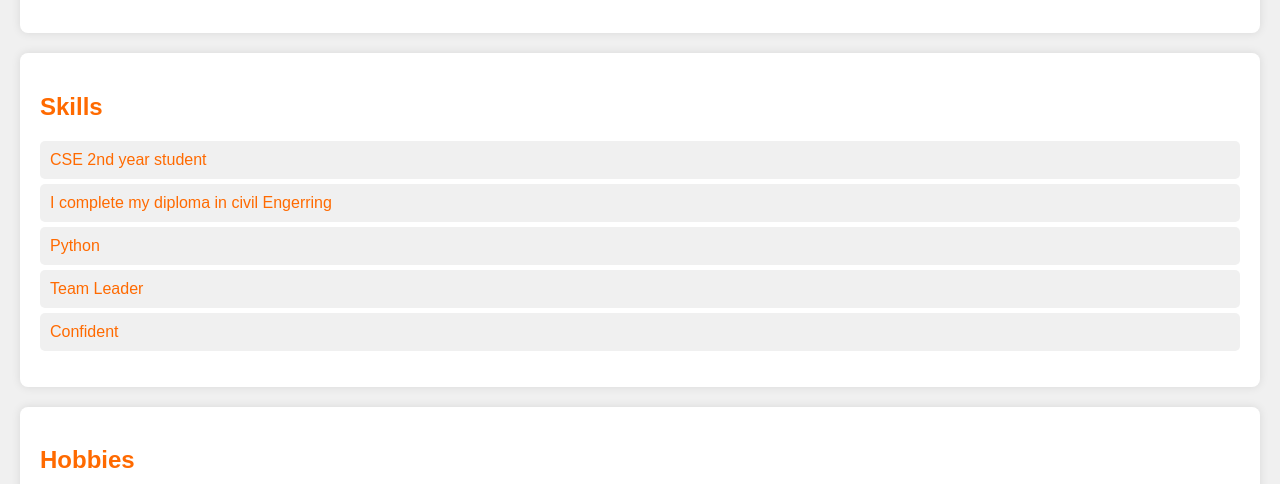
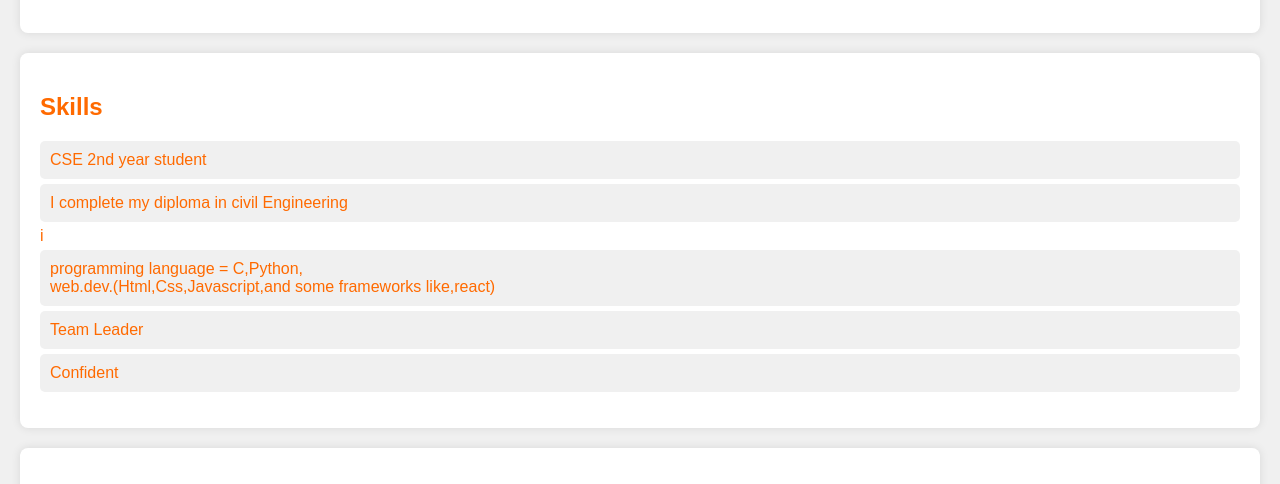
Before and after one commit to Suprabhat3/Live-web, a plain HTML site: page index.html in a window 1280 px wide. Shown: the part 309-793 px from the top of the page. Drawn offline with Linux system fonts and the light colour scheme.

Commit message:
Update index.html

```diff
--- a/index.html
+++ b/index.html
@@ -25,8 +25,8 @@
         <h2>Skills</h2>
         <ul>
             <li> CSE 2nd year student </li>
-            <li>I complete my diploma in civil Engerring </li>
-            <li>Python</li>
+            <li>I complete my diploma in civil Engineering </li>i
+            <li>programming language = C,Python, <br> web.dev.(Html,Css,Javascript,and some frameworks like,react)</li>
             <li>Team Leader</li>
             <li>Confident</li>
         </ul>
```
